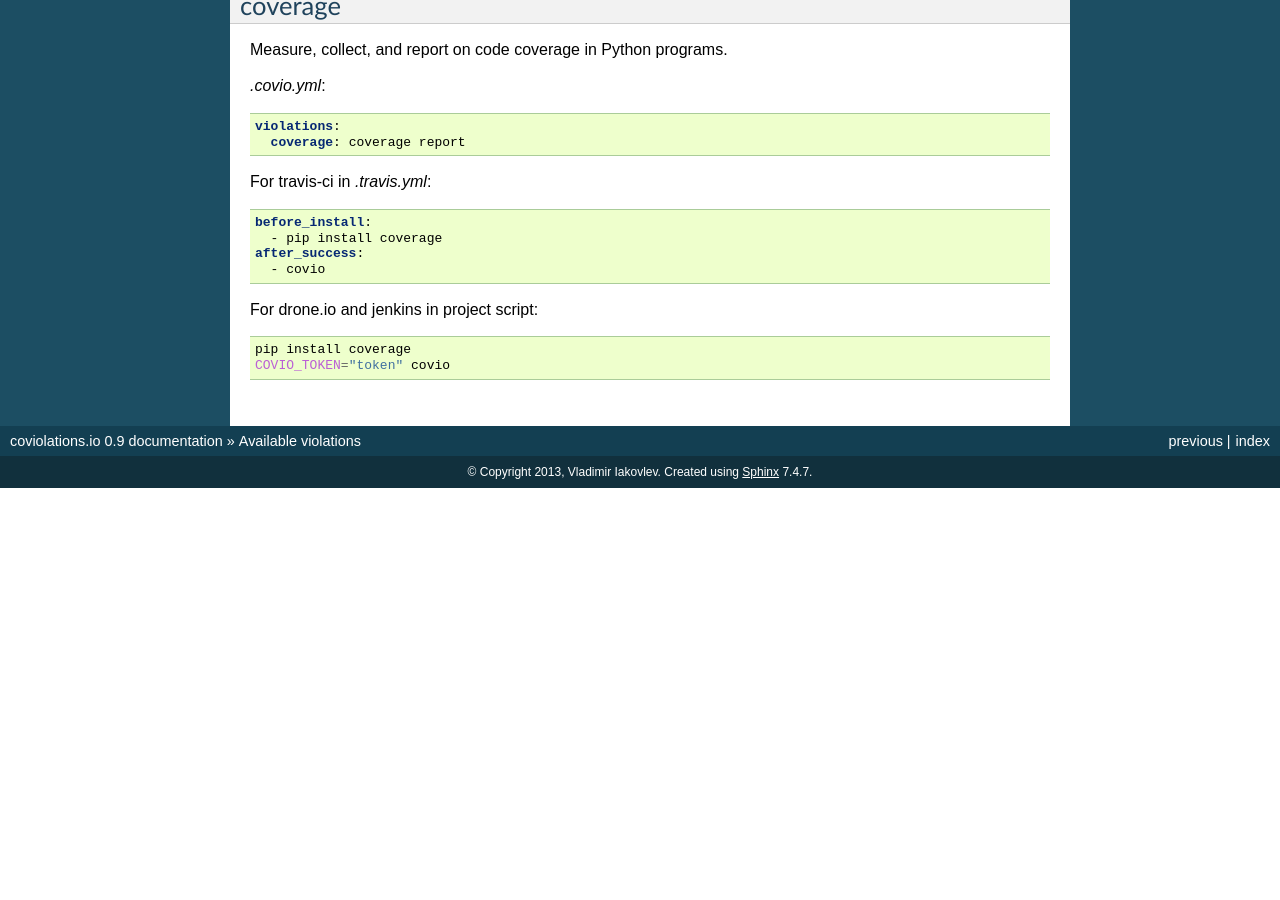
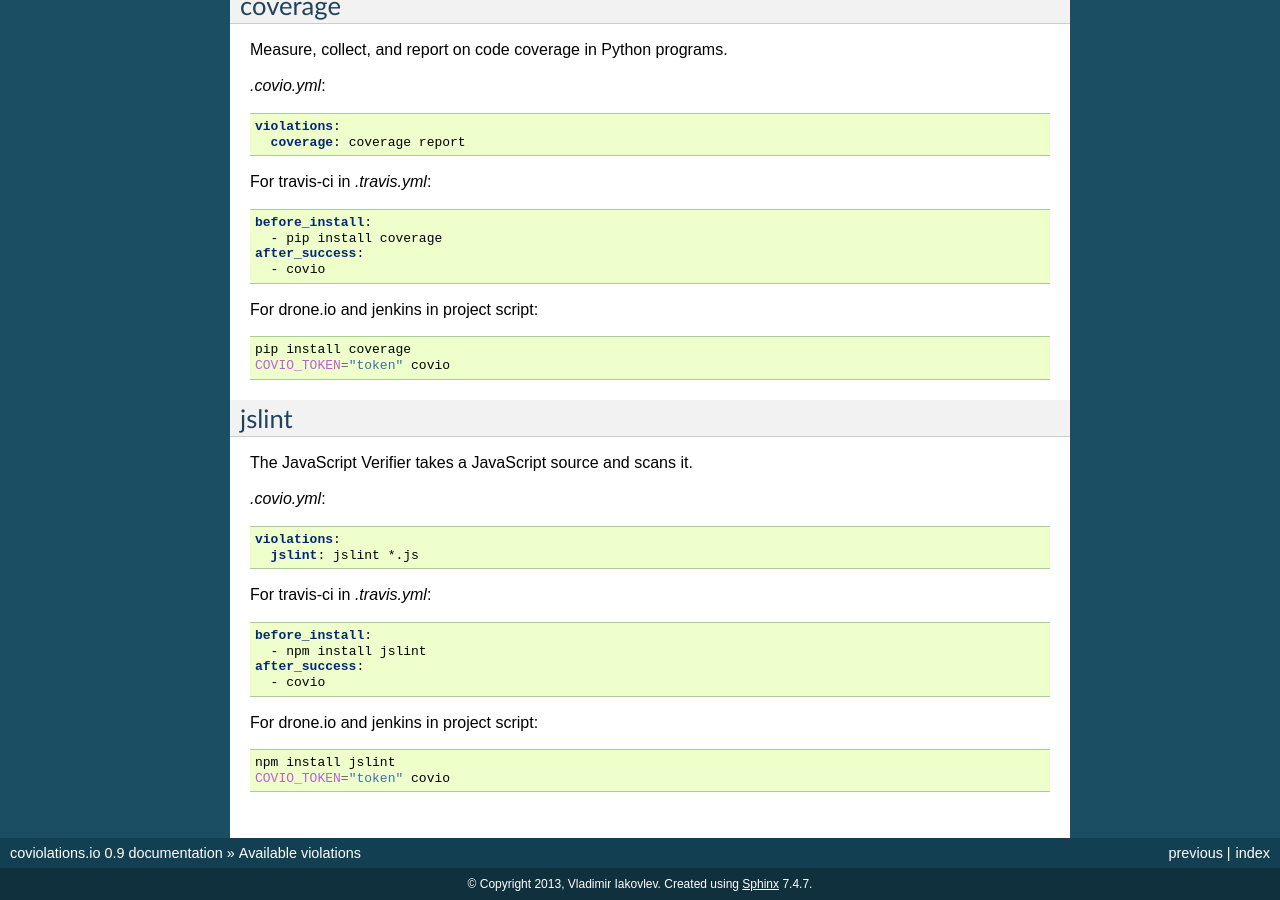
Before and after one commit to nvbn/coviolations_app, a Sphinx documentation site: the page built from docs/violations.rst, in a window 1280 px wide and 900 px high, scrolled down 2522 px. Built offline with Sphinx 7.4.7, drawn with Linux system fonts in a browser that asks for light colours; before the commit the page ends 3010 px from its top, so only the background shows below that.

Commit message:
Update docs

```diff
--- a/docs/violations.rst
+++ b/docs/violations.rst
@@ -189,3 +189,31 @@ For drone.io and jenkins in project script:
 
     pip install coverage
     COVIO_TOKEN="token" covio
+
+jslint
+=======
+
+The JavaScript Verifier takes a JavaScript source and scans it.
+
+`.covio.yml`:
+
+.. code-block:: yaml
+
+    violations:
+      jslint: jslint *.js
+
+For travis-ci in `.travis.yml`:
+
+.. code-block:: yaml
+
+    before_install:
+      - npm install jslint
+    after_success:
+      - covio
+
+For drone.io and jenkins in project script:
+
+.. code-block:: bash
+
+    npm install jslint
+    COVIO_TOKEN="token" covio
```
